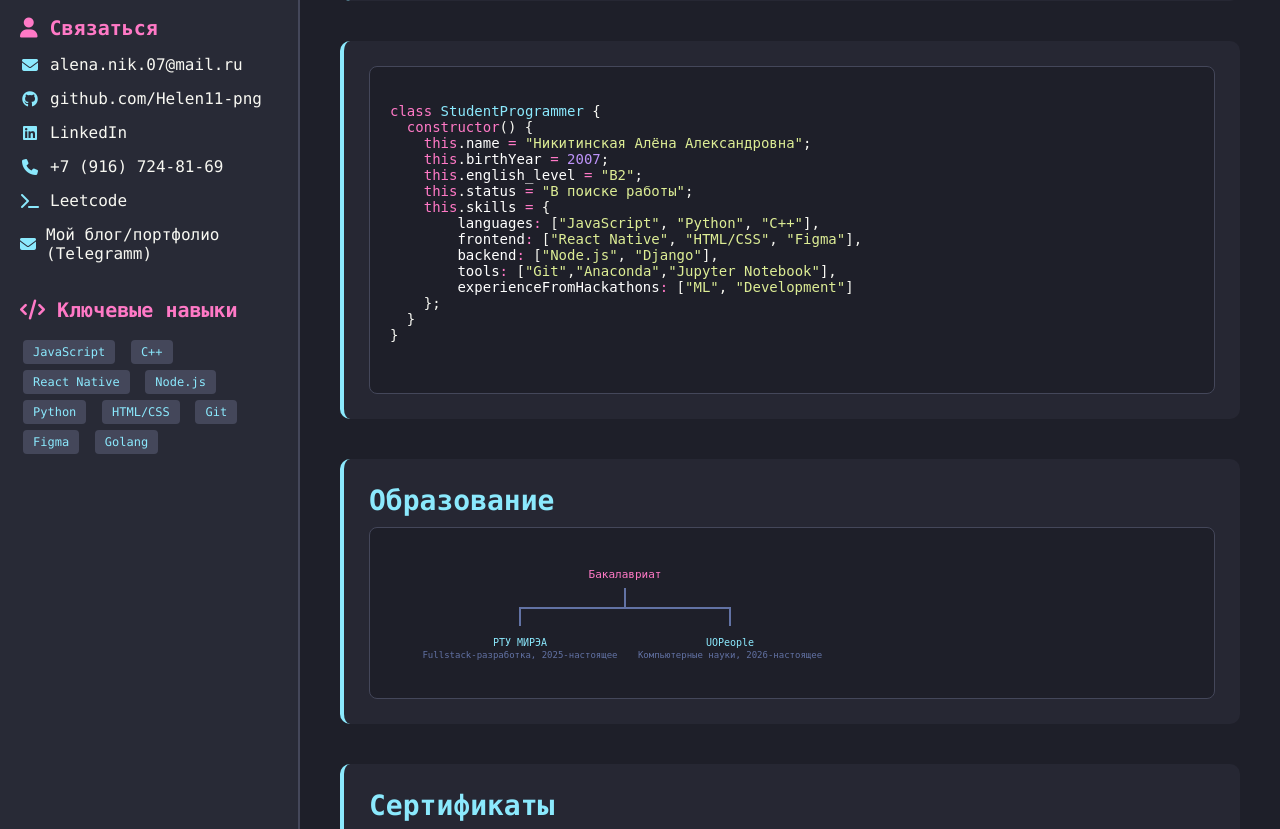
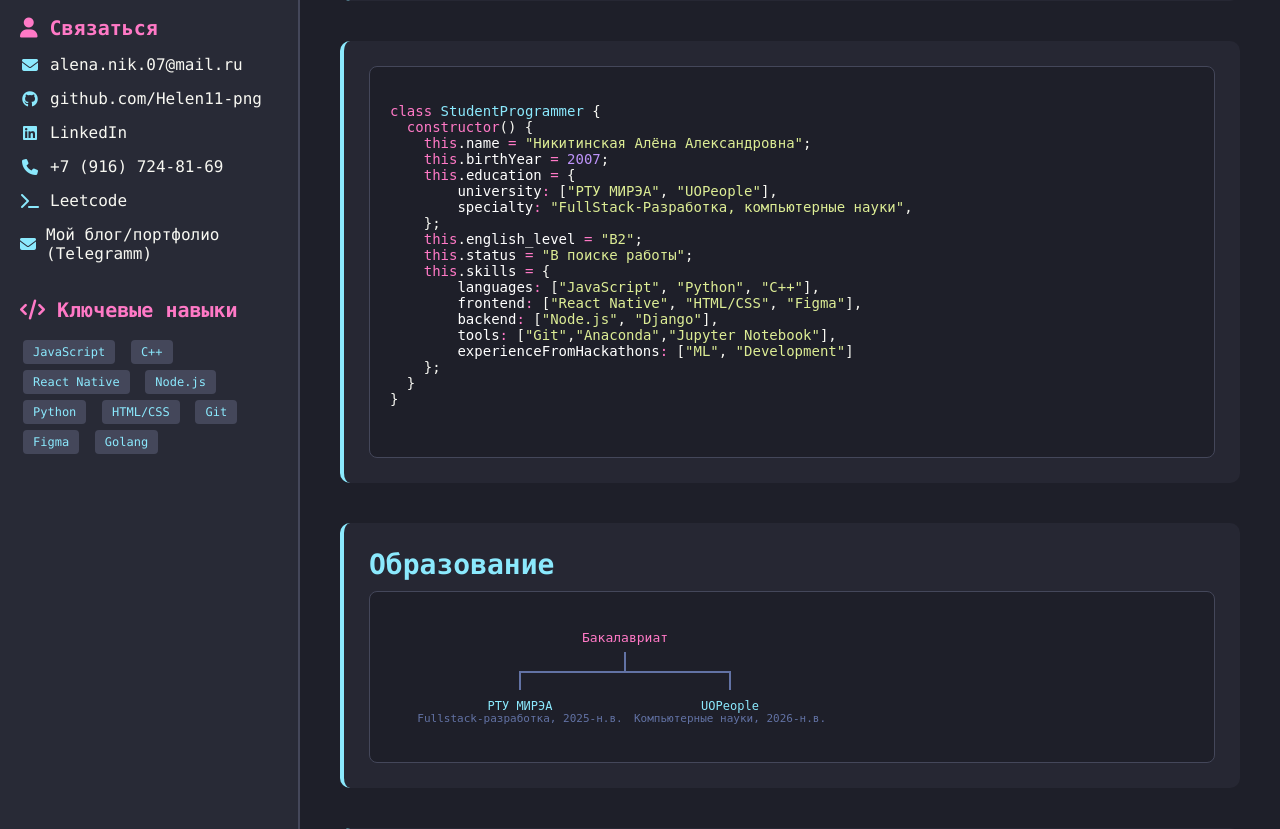
Before and after one commit to Helen11-png/portfolio-Django, a Django app: page /ru/ in a window 1280 px wide. Shown: the part 337-1166 px from the top of the page. Run offline with Django 5.2, Linux system fonts and the light colour scheme.

Commit message:
emprovement

```diff
--- a/main/templates/main/main_ru.html
+++ b/main/templates/main/main_ru.html
@@ -92,6 +92,10 @@
   <span style="color: #ff79c6;">constructor</span>() {
     <span style="color: #ff79c6;">this</span>.<span style="color: #ffffff;">name</span><span style="color: #ff79c6;"> = </span><span style="color: #dded95;">"Никитинская Алёна Александровна"</span>;
     <span style="color: #ff79c6;">this</span>.<span style="color: #ffffff;">birthYear</span><span style="color: #ff79c6;"> = </span><span style="color: #bd93f9;">2007</span>;
+    <span style="color: #ff79c6;">this</span>.<span style="color: #ffffff;">education</span><span style="color: #ff79c6;"> = </span>{
+        <span style="color: #ffffff;">university</span><span style="color: #ff79c6;">: </span>[<span style="color: #dded95;">"РТУ МИРЭА"</span>, <span style="color: #dded95;">"UOPeople"</span>],
+        <span style="color: #ffffff;">specialty</span><span style="color: #ff79c6;">: </span><span style="color: #dded95;">"FullStack-Разработка, компьютерные науки"</span>,
+    };
     <span style="color: #ff79c6;">this</span>.<span style="color: #ffffff;">english_level</span><span style="color: #ff79c6;"> = </span><span style="color: #dded95;">"B2"</span>;
     <span style="color: #ff79c6;">this</span>.<span style="color: #ffffff;">status</span><span style="color: #ff79c6;"> = </span><span style="color: #dded95;">"В поиске работы"</span>;
     <span style="color: #ff79c6;">this</span>.<span style="color: #ffffff;">skills</span><span style="color: #ff79c6;"> = </span>{
@@ -115,16 +119,16 @@
         overflow-x: auto;
         border: 1px solid #44475a;
     "><svg width="680" height="130" viewBox="0 0 680 130" style="font-family: 'Fira Code', monospace; display: block;">
-    <text x="235" y="30" text-anchor="middle" font-size="11" fill="#ff79c6">Бакалавриат</text>
+    <text x="235" y="30" text-anchor="middle" font-size="13" fill="#ff79c6">Бакалавриат</text>
 
     <path d="M235 40 L235 60 L130 60 L130 78" fill="none" stroke="#6272a4" stroke-width="2"/>
     <path d="M235 40 L235 60 L340 60 L340 78" fill="none" stroke="#6272a4" stroke-width="2"/>
 
-    <text x="130" y="98" text-anchor="middle" font-size="10" fill="#8be9fd">РТУ МИРЭА</text>
-    <text x="130" y="110" text-anchor="middle" font-size="9" fill="#6272a4">Fullstack-разработка, 2025-настоящее</text>
+    <text x="130" y="98" text-anchor="middle" font-size="12" fill="#8be9fd">РТУ МИРЭА</text>
+    <text x="130" y="110" text-anchor="middle" font-size="11" fill="#6272a4">Fullstack-разработка, 2025-н.в.</text>
 
-    <text x="340" y="98" text-anchor="middle" font-size="10" fill="#8be9fd">UOPeople</text>
-    <text x="340" y="110" text-anchor="middle" font-size="9" fill="#6272a4">Компьютерные науки, 2026-настоящее</text>
+    <text x="340" y="98" text-anchor="middle" font-size="12" fill="#8be9fd">UOPeople</text>
+    <text x="340" y="110" text-anchor="middle" font-size="11" fill="#6272a4">Компьютерные науки, 2026-н.в.</text>
 </svg></pre>
 </div>
         <div class="section">
```
Also changed, not shown: main/templates/main/main.html (+9 -5 lines).
